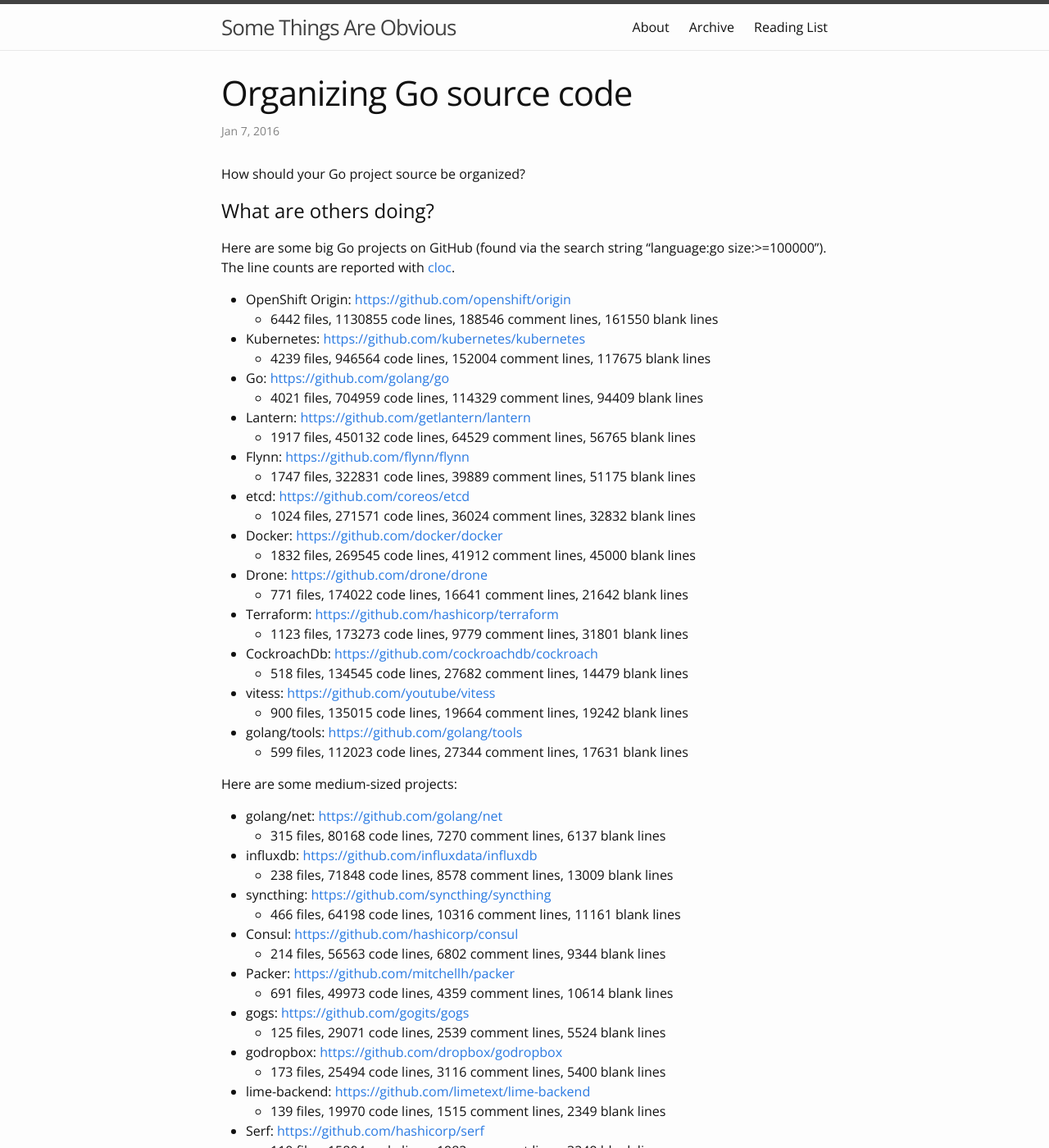
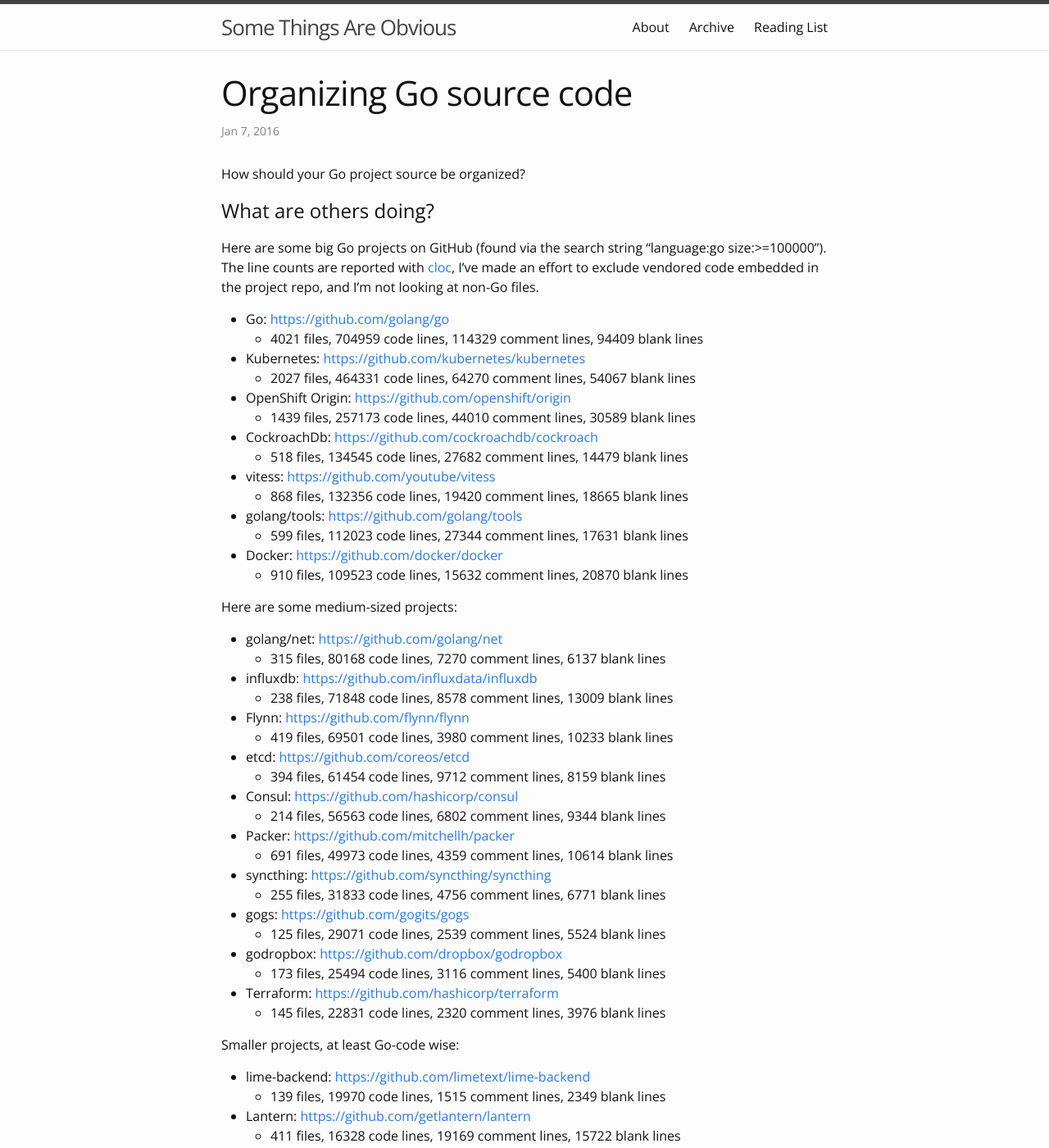
Before and after one commit to neurocline/neurocline.github.io, a Jekyll site: the page built from _posts/2016-01-15-organizing-go-source-code.markdown, in a window 1280 px wide and 1400 px high. Shown: the whole window at 82% size. Built offline with Jekyll 4.4.1, drawn with Linux system fonts in a browser that asks for light colours; some of the changed text lies outside the part shown.

Commit message:
Go notes

```diff
--- a/_posts/2016-01-15-organizing-go-source-code.markdown
+++ b/_posts/2016-01-15-organizing-go-source-code.markdown
@@ -11,32 +11,23 @@ How should your Go project source be organized?
 # What are others doing?
 
 Here are some big Go projects on GitHub (found via the search string "language:go size:>=100000"). The line
-counts are reported with [cloc](https://github.com/AlDanial/cloc).
+counts are reported with [cloc](https://github.com/AlDanial/cloc), I've made an effort to exclude
+vendored code embedded in the project repo, and I'm not looking at non-Go files.
 
-- OpenShift Origin: [https://github.com/openshift/origin](https://github.com/openshift/origin)
-  - 6442 files, 1130855 code lines, 188546 comment lines, 161550 blank lines
-- Kubernetes: [https://github.com/kubernetes/kubernetes](https://github.com/kubernetes/kubernetes)
-  - 4239 files, 946564 code lines, 152004 comment lines, 117675 blank lines
 - Go: [https://github.com/golang/go](https://github.com/golang/go)
   - 4021 files, 704959 code lines, 114329 comment lines, 94409 blank lines
-- Lantern: [https://github.com/getlantern/lantern](https://github.com/getlantern/lantern)
-  - 1917 files, 450132 code lines, 64529 comment lines, 56765 blank lines
-- Flynn: [https://github.com/flynn/flynn](https://github.com/flynn/flynn)
-  - 1747 files, 322831 code lines, 39889 comment lines, 51175 blank lines
-- etcd: [https://github.com/coreos/etcd](https://github.com/coreos/etcd)
-  - 1024 files, 271571 code lines, 36024 comment lines, 32832 blank lines
-- Docker: [https://github.com/docker/docker](https://github.com/docker/docker)
-  - 1832 files, 269545 code lines, 41912 comment lines, 45000 blank lines
-- Drone: [https://github.com/drone/drone](https://github.com/drone/drone)
-  - 771 files, 174022 code lines, 16641 comment lines, 21642 blank lines
-- Terraform: [https://github.com/hashicorp/terraform](https://github.com/hashicorp/terraform)
-  - 1123 files, 173273 code lines, 9779 comment lines, 31801 blank lines
+- Kubernetes: [https://github.com/kubernetes/kubernetes](https://github.com/kubernetes/kubernetes)
+  - 2027 files, 464331 code lines, 64270 comment lines, 54067 blank lines
+- OpenShift Origin: [https://github.com/openshift/origin](https://github.com/openshift/origin)
+  - 1439 files, 257173 code lines, 44010 comment lines, 30589 blank lines
 - CockroachDb: [https://github.com/cockroachdb/cockroach](https://github.com/cockroachdb/cockroach)
   - 518 files, 134545 code lines, 27682 comment lines, 14479 blank lines
 - vitess: [https://github.com/youtube/vitess](https://github.com/youtube/vitess)
-  - 900 files, 135015 code lines, 19664 comment lines, 19242 blank lines
+  - 868 files, 132356 code lines, 19420 comment lines, 18665 blank lines
 - golang/tools: [https://github.com/golang/tools](https://github.com/golang/tools)
   - 599 files, 112023 code lines, 27344 comment lines, 17631 blank lines
+- Docker: [https://github.com/docker/docker](https://github.com/docker/docker)
+  - 910 files, 109523 code lines, 15632 comment lines, 20870 blank lines
 
 Here are some medium-sized projects:
 
@@ -44,28 +35,39 @@ Here are some medium-sized projects:
   - 315 files, 80168 code lines, 7270 comment lines, 6137 blank lines
 - influxdb: [https://github.com/influxdata/influxdb](https://github.com/influxdata/influxdb)
   - 238 files, 71848 code lines, 8578 comment lines, 13009 blank lines
-- syncthing: [https://github.com/syncthing/syncthing](https://github.com/syncthing/syncthing)
-  - 466 files, 64198 code lines, 10316 comment lines, 11161 blank lines
+- Flynn: [https://github.com/flynn/flynn](https://github.com/flynn/flynn)
+  - 419 files, 69501 code lines, 3980 comment lines, 10233 blank lines
+- etcd: [https://github.com/coreos/etcd](https://github.com/coreos/etcd)
+  - 394 files, 61454 code lines, 9712 comment lines, 8159 blank lines
 - Consul: [https://github.com/hashicorp/consul](https://github.com/hashicorp/consul)
   - 214 files, 56563 code lines, 6802 comment lines, 9344 blank lines
 - Packer: [https://github.com/mitchellh/packer](https://github.com/mitchellh/packer)
   - 691 files, 49973 code lines, 4359 comment lines, 10614 blank lines
+- syncthing: [https://github.com/syncthing/syncthing](https://github.com/syncthing/syncthing)
+  - 255 files, 31833 code lines, 4756 comment lines, 6771 blank lines
 - gogs: [https://github.com/gogits/gogs](https://github.com/gogits/gogs)
   - 125 files, 29071 code lines, 2539 comment lines, 5524 blank lines
 - godropbox: [https://github.com/dropbox/godropbox](https://github.com/dropbox/godropbox)
   - 173 files, 25494 code lines, 3116 comment lines, 5400 blank lines
+- Terraform: [https://github.com/hashicorp/terraform](https://github.com/hashicorp/terraform)
+  - 145 files, 22831 code lines, 2320 comment lines, 3976 blank lines
+
+Smaller projects, at least Go-code wise:
+
 - lime-backend: [https://github.com/limetext/lime-backend](https://github.com/limetext/lime-backend)
   - 139 files, 19970 code lines, 1515 comment lines, 2349 blank lines
+- Lantern: [https://github.com/getlantern/lantern](https://github.com/getlantern/lantern)
+  - 411 files, 16328 code lines, 19169 comment lines, 15722 blank lines
 - Serf: [https://github.com/hashicorp/serf](https://github.com/hashicorp/serf)
   - 110 files, 15804 code lines, 1982 comment lines, 3249 blank lines
 - go-github: [https://github.com/google/go-github](https://github.com/google/go-github)
   - 112 files, 13698 code lines, 2210 comment lines, 3090 blank lines
-
-Smaller projects, at least Go-code wise:
-
-- Spigo/Simianviz: [https://github.com/adrianco/spigo](https://github.com/adrianco/spigo)
 - kati: [https://github.com/google/kati](https://github.com/google/kati)
+  - 39 files, 11090 code lines, 844 comment lines, 1005 blank lines
+- Drone: [https://github.com/drone/drone](https://github.com/drone/drone)
+  - 126 files, 9996 code lines, 1154 comment lines, 1823 blank lines
 - hashicorp/raft: [https://github.com/hashicorp/raft](https://github.com/hashicorp/raft)
+  - 33 files, 6091 code lines, 1364 comment lines, 1315 blank lines
 
 # Lots of code in package main
 
```
Also changed, not shown: _drafts/2016-01-31-what-are-you-wrong-about.markdown (+8 -0 lines), _posts/2016-02-01-middleman-static-content.markdown (added, +14 -0 lines), _posts/2016-02-01-organizing-go-source-code.markdown (added, +56 -0 lines).
